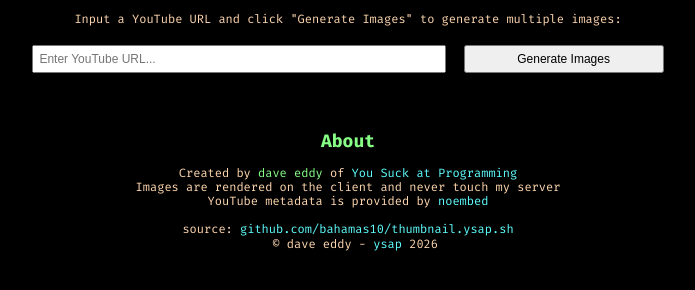
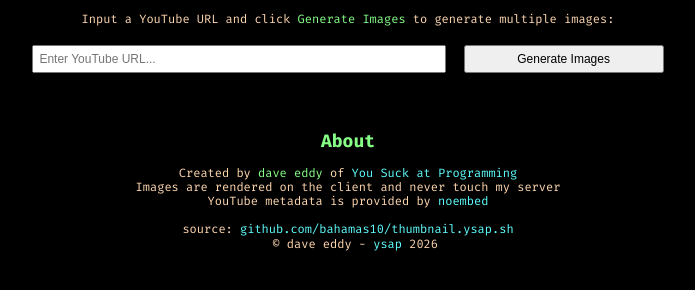
Before and after one commit to Mokshj204/thumbnail.ysap.sh, a plain HTML site: page index.html in a window 1280 px wide. Shown: the part 40-330 px from the top of the page, without its empty margins (292-987 px from the left). Drawn offline with Linux system fonts and the light colour scheme.

Commit message:
style change

```diff
--- a/index.html
+++ b/index.html
@@ -23,7 +23,7 @@
 		<div id="container">
 			<h1>YouTube Social <span class="highlight">Image Generator</span></h1>
 			<br>
-			Input a YouTube URL and click "Generate Images" to generate multiple images:
+			Input a YouTube URL and click <span class="highlight">Generate Images</span> to generate multiple images:
 			<br><br>
 			<input id="url-input" type="text" placeholder="Enter YouTube URL..." />
 			<button onclick="generate()">Generate Images</button>
```
